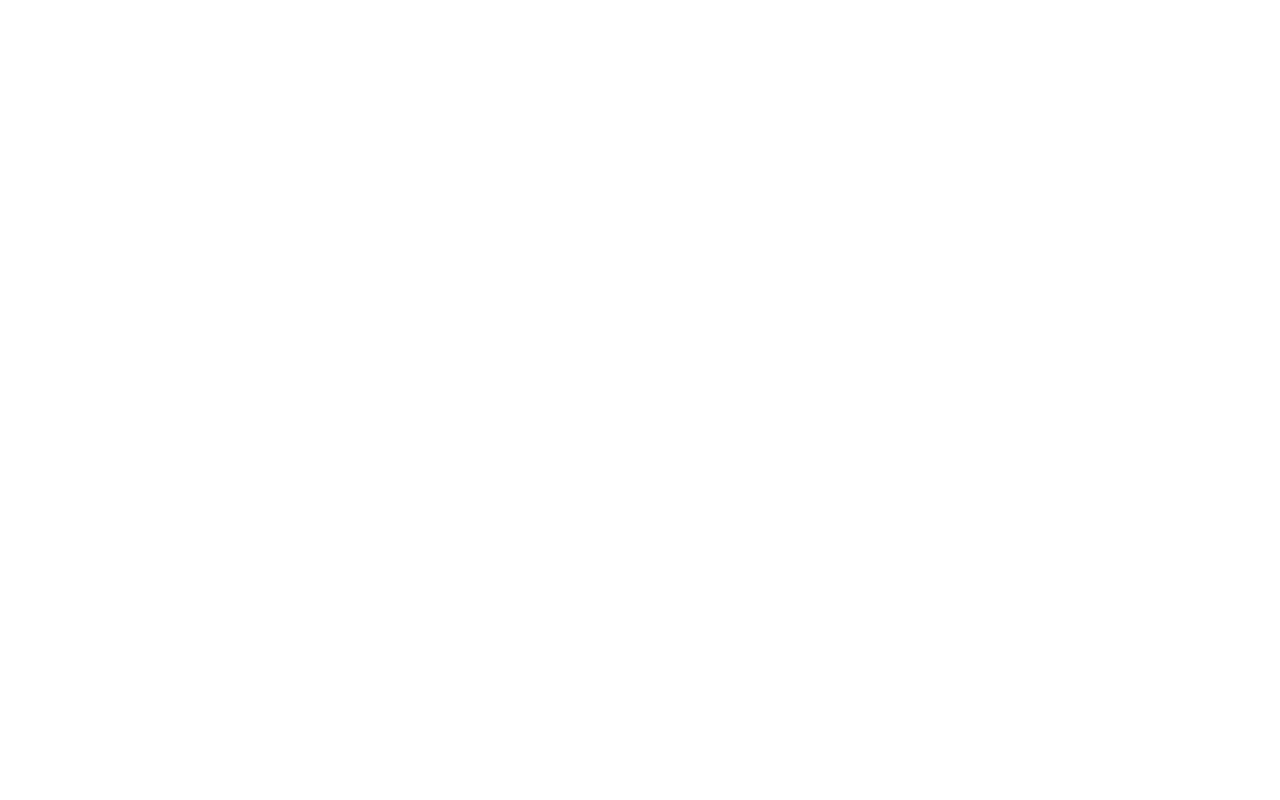
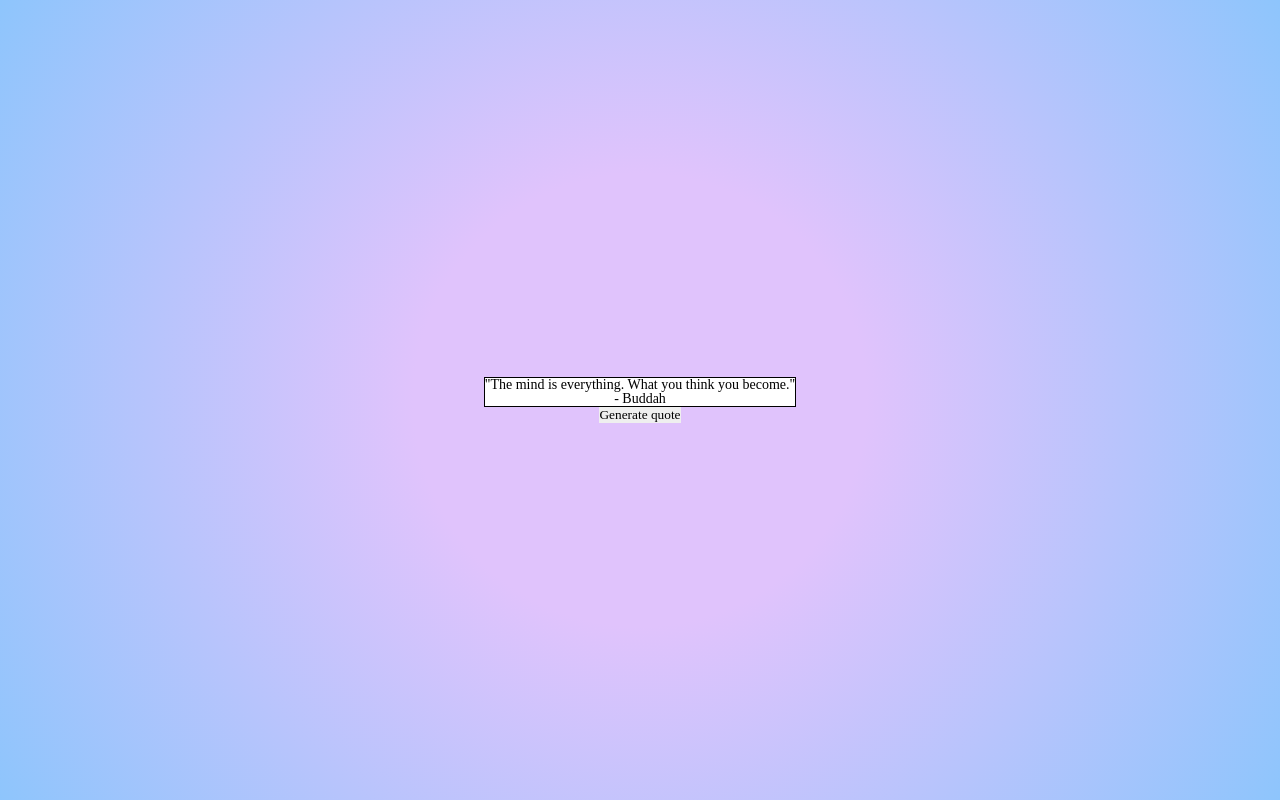
Before and after one commit to LopitalSergei/Random-quote-generator, a plain HTML site: page index.html in a window 1280 px wide. Drawn offline with Linux system fonts and the light colour scheme.

Commit message:
add skeleton

```diff
--- a/css/style.css
+++ b/css/style.css
@@ -108,4 +108,44 @@ h6 {
   -webkit-box-flex: 1;
       -ms-flex: 1 1 auto;
           flex: 1 1 auto;
+  background: radial-gradient(circle, #e0c3fc 30%, #8ec5fc 100%);
+  display: -webkit-box;
+  display: -ms-flexbox;
+  display: flex;
+  -webkit-box-orient: vertical;
+  -webkit-box-direction: normal;
+      -ms-flex-direction: column;
+          flex-direction: column;
+  -webkit-box-align: center;
+      -ms-flex-align: center;
+          align-items: center;
+  -webkit-box-pack: center;
+      -ms-flex-pack: center;
+          justify-content: center;
 }
+
+.quote {
+  display: -webkit-box;
+  display: -ms-flexbox;
+  display: flex;
+  -webkit-box-orient: vertical;
+  -webkit-box-direction: normal;
+      -ms-flex-direction: column;
+          flex-direction: column;
+  -webkit-box-align: center;
+      -ms-flex-align: center;
+          align-items: center;
+  -webkit-box-pack: center;
+      -ms-flex-pack: center;
+          justify-content: center;
+}
+.quote__quote-box {
+  background-color: #fff;
+  border: 1px solid #000;
+}
+.quote__text {
+  text-align: center;
+}
+.quote__author {
+  text-align: center;
+}
--- a/index.html
+++ b/index.html
@@ -5,11 +5,25 @@
 	<meta charset="UTF-8">
 	<meta http-equiv="X-UA-Compatible" content="IE=edge">
 	<meta name="viewport" content="width=device-width, initial-scale=1.0">
+	<link rel="stylesheet" href="css/style.css">
+	<script src="js/script.js"></script>
 	<title>Quote generator</title>
 </head>
 
 <body>
-
+	<div class="wrapper">
+		<main class="page">
+			<div class="page__container">
+				<section class="page__quote quote">
+					<div class="quote__quote-box">
+						<div class="quote__text">"The mind is everything. What you think you become."</div>
+						<div class="quote__author">- Buddah</div>
+					</div>
+					<button onclick="generateQuote()" type="button" class="quote__button">Generate quote</button>
+				</section>
+			</div>
+		</main>
+	</div>
 </body>
 
 </html>
```
